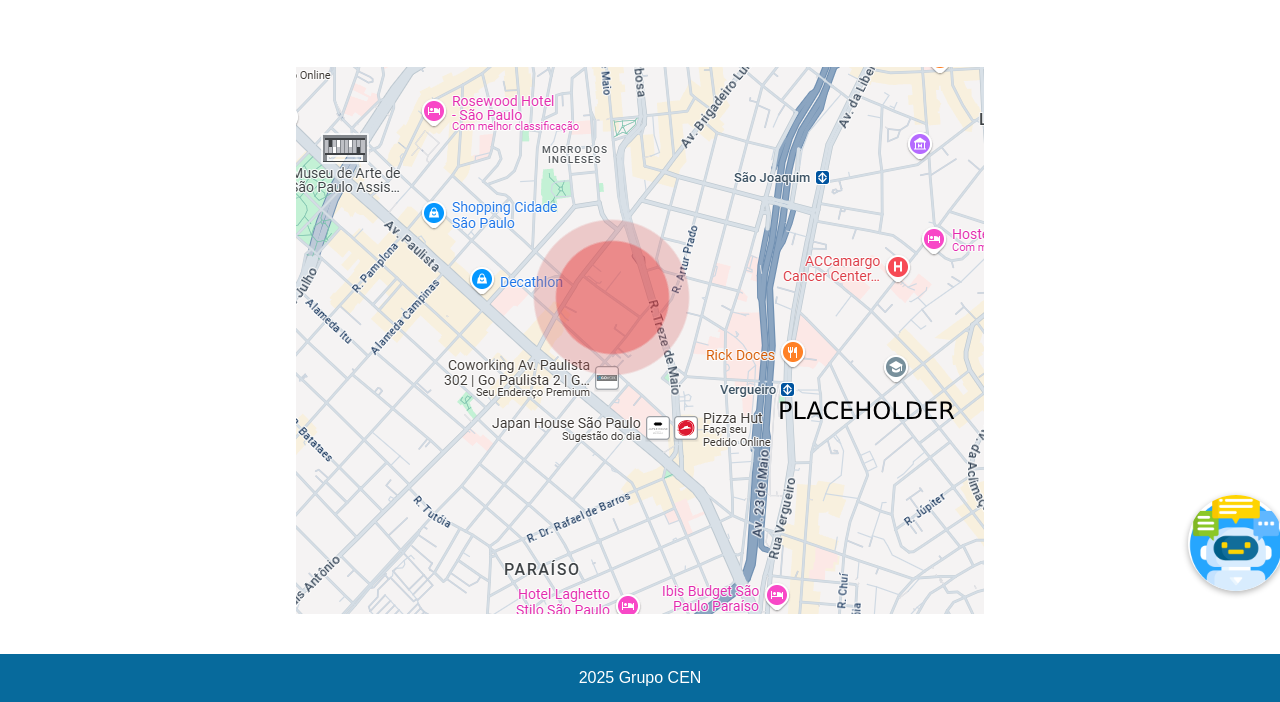
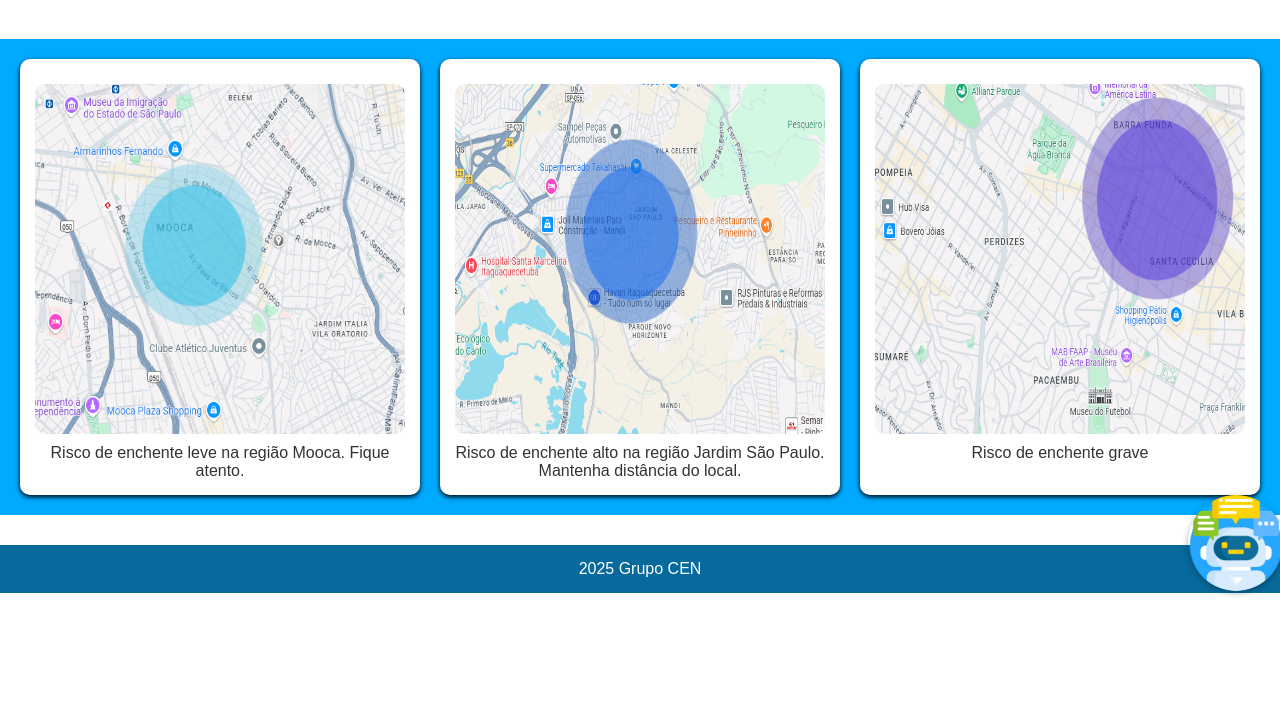
Before and after one commit to Nicomotac/GlobalSolution, a plain HTML site: page global_solution/HTML/alerta.html in a window 1280 px wide. Shown: the part 213-915 px from the top of the page. After the commit the page ends 806 px from the top, so only its background shows below. Drawn offline with Linux system fonts and the light colour scheme.

Commit message:
commit alterações zona de risco

```diff
--- a/global_solution/HTML/alerta.html
+++ b/global_solution/HTML/alerta.html
@@ -28,12 +28,29 @@
   <main class="container">
     <section class="solution">
       <h2>Zonas de Risco</h2>
-      <p></p>
-      <br>
-
 
     </section>
   </main>
+
+  <div class="desastres">
+
+    <article>
+      <img src="../images/zona_enchente1.png" alt="enchente risco leve">
+      <p>Risco de enchente leve na região Mooca. Fique atento. </p>
+    </article>
+
+    <article>
+      <img src="../images/zona_enchente2.png" alt="enchente risco alto">
+      <p>Risco de enchente alto na região Jardim São Paulo. Mantenha distância do local. </p>
+    </article>
+
+    <article>
+      <img src="../images/zona_enchente3.png" alt="integrante risco grave">
+      <p>Risco de enchente grave </p>
+    </article>
+
+  </div>
+
 
   <div id="chatbot-icon" title="Chatbot">
     <img src="../images/robo_legal.png" alt="chatbot-icon">
@@ -42,10 +59,6 @@
     </svg>
   </div>
 
-  <div class="img_zona">
-    <img src="../images/teste_zona.png" alt="Teste">
-  </div>
-
   <footer>
     <p>2025 Grupo CEN</p>
   </footer>
--- a/global_solution/css/style.css
+++ b/global_solution/css/style.css
@@ -92,6 +92,31 @@
     margin: 10px 0;
 }
 
+.desastres {
+  background-color: #00aaff;
+  display: flex;
+  flex-wrap: wrap;
+  gap: 20px;
+  justify-content: center;
+  padding: 20px;
+}
+
+.desastres article {
+  flex: 1 1 200px;
+  background: white;
+  padding: 15px;
+  border-radius: 10px;
+  box-shadow: 0 2px 5px black;
+  text-align: center;
+}
+
+.desastres img {
+  width: 100%;
+  height: 350px;
+  border-radius: 10px;
+  margin: 10px 0;
+}
+
 /* Sobre e localização na home */
 .sobre, .localizacao {
     text-align: center;
@@ -128,6 +153,29 @@
     margin: 10px 0;
 }
 
+.zonaenchente {
+  background-color: #00aaff;
+  display: flex;
+  flex-wrap: wrap;
+  gap: 20px;
+  justify-content: center;
+  padding: 20px;
+}
+
+.zonaenchente article {
+  flex: 1 1 200px;
+  background: white;
+  padding: 15px;
+  border-radius: 10px;
+  box-shadow: 0 2px 5px black;
+  text-align: center;
+}
+
+.zonaenchente img {
+  width: 100%;
+  border-radius: 10px;
+  margin: 10px 0;
+}
 
 .formulario-contato {
     background: #076a9c;
```
Also changed, not shown: global_solution/images/zona_enchente1.png (added), global_solution/images/zona_enchente2.png (added), global_solution/images/zona_enchente3.PNG (added).
